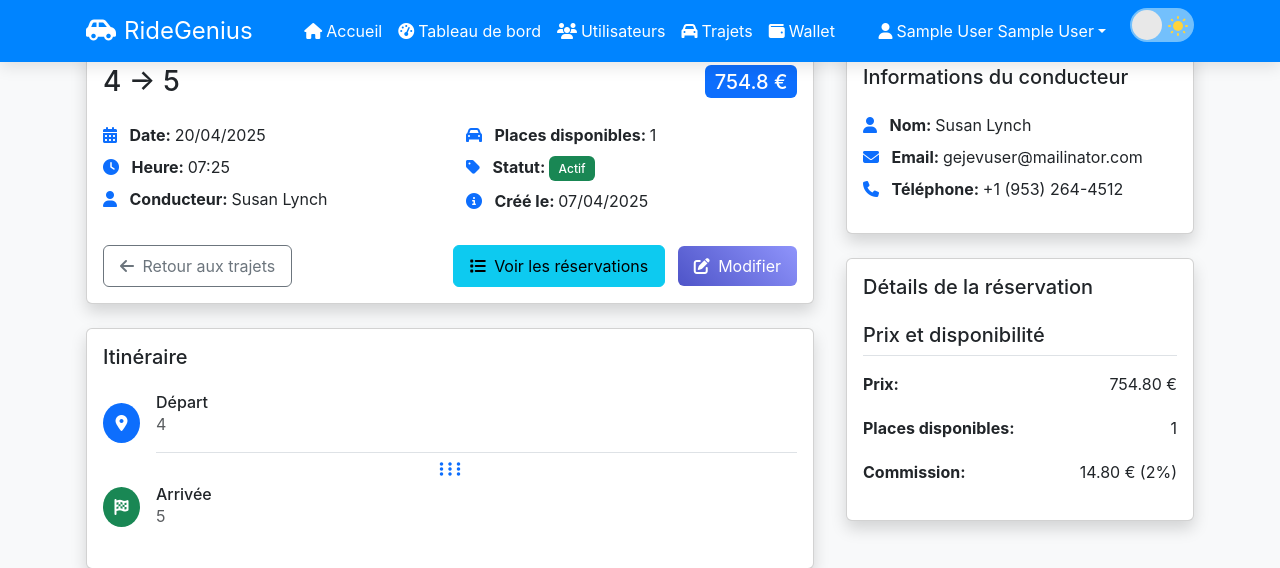
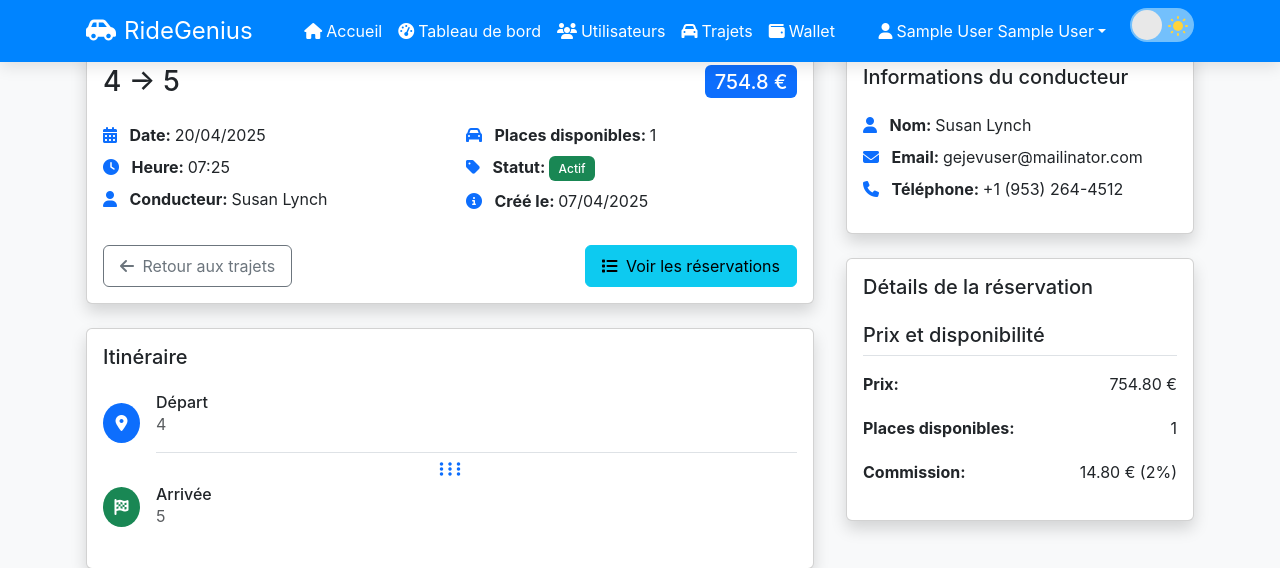
Before and after one commit to Dxne-Dev/Ride-Genius-2, a PHP site: page /index.php?page=ride-details&id=35 in a window 1280 px wide. Shown: the top 568 px of the page. Run offline with PHP 8.4, Linux system fonts and the light colour scheme; the visitor is signed in with stand-in values (Sample User, id 1); data comes from the database, SQL or seed files in the repository; some libraries are stand-ins or nearby versions.

Commit message:
Implement role-based access control for ride bookings view
- Updated the ride bookings view to conditionally display navigation and action buttons based on user roles, enhancing security and user experience.
- Admin users now have a dedicated link to return to the rides overview, while regular users can return to their own rides.
- Adjusted the display of action buttons for booking management, ensuring that only non-admin users see the options to accept or reject bookings.
- Improved the handling of booking details visibility for admin users, allowing them to view passenger contact information regardless of booking status.

```diff
--- a/views/rides/show.php
+++ b/views/rides/show.php
@@ -70,11 +70,8 @@
 
                         <?php if(isset($_SESSION['user_role']) && $_SESSION['user_role'] === 'admin'): ?>
                             <div>
-                                <a href="index.php?page=ride-bookings&ride_id=<?php echo $ride->id; ?>" class="btn btn-info me-2">
+                                <a href="index.php?page=ride-bookings&ride_id=<?php echo $ride->id; ?>" class="btn btn-info">
                                     <i class="fas fa-list me-1"></i> Voir les réservations
-                                </a>
-                                <a href="index.php?page=edit-ride&id=<?php echo $ride->id; ?>" class="btn btn-primary">
-                                    <i class="fas fa-edit me-1"></i> Modifier
                                 </a>
                             </div>
                         <?php elseif(isset($_SESSION['user_id']) && $_SESSION['user_id'] != $ride->driver_id): ?>
```
Also changed, not shown: views/bookings/ride_bookings.php (+11 -2 lines).
